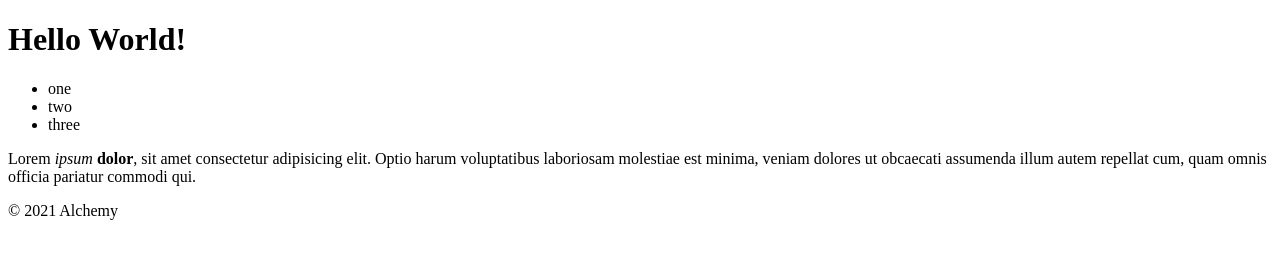
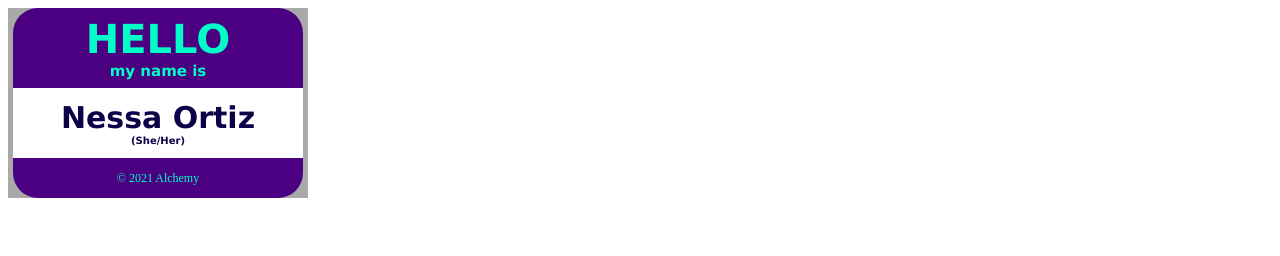
Before and after one commit to NessaOrtiz/name-tag, a plain HTML site: page index.html in a window 1280 px wide. Drawn offline with Linux system fonts and the light colour scheme.

Commit message:
name tag css

```diff
--- a/index.html
+++ b/index.html
@@ -4,27 +4,33 @@
     <meta charset="UTF-8">
     <meta name="viewport" content="width=device-width, initial-scale=1.0">
     <title>Chapapa 🦊</title>
+    <link rel="stylesheet" href="style.css">
 </head>
 <body>
-    <header>
-        <h1>
-            Hello World!
-        </h1>
-    </header>
+    <main>
+        <div class="tag-title">
+           <h1>
+               hello
+           </h1>
+           <h3>
+               my name is
+           </h3>
+        </div>
 
-    <main>
-       <ul>
-        <li>one</li>
-        <li>two</li>
-        <li>three</li>
-      </ul>
-      <p>Lorem <em>ipsum</em> <strong>dolor</strong>, sit amet consectetur adipisicing elit. Optio harum voluptatibus laboriosam molestiae est minima, veniam dolores ut obcaecati assumenda illum autem repellat cum, quam omnis officia pariatur commodi qui.</p>
+        <div class="name">
+            Nessa Ortiz
+              <h2>
+                  (She/Her)
+              </h2>
+        </div>
+
+        <footer class="footer">
+        &copy; 2021 Alchemy
+        </footer>
+
    </main>
 
 
-   <footer>
-        &copy; 2021 Alchemy
-   </footer>
 
 </body>
 </html>
--- /dev/null
+++ b/style.css
@@ -0,0 +1,63 @@
+h1 {
+    text-transform: uppercase;
+    font-size: 40px;
+}
+h3 {
+    font-size: 15px;
+}
+h1, h3 {
+    margin: 0px;
+}
+h2 {
+    font-size: 10px;
+    margin: 0px;
+}
+.tag-title {
+    background-color: indigo;
+    color: rgb(0, 255, 200);
+    font-weight: bold;
+    font-family: Verdana, Geneva, Tahoma, sans-serif;
+    text-align: center;
+    border-radius: 25px 25px 0px 0px;
+    height: 80px;
+    margin: 5px 5px 0px 5px;
+    display: flex;
+    justify-content: center;
+    align-items: center;
+    flex-direction: column;
+}
+.name {
+    background-color: white;
+    color: rgb(14, 1, 73);
+    text-align: center;
+    font-size: 30px;
+    font-weight: bold;
+    font-family: 'Lucida Sans', 'Lucida Sans Regular', 'Lucida Grande', 'Lucida Sans Unicode', Geneva, Verdana, sans-serif;
+    height: 70px;
+    margin: 0px;
+    margin-left: 5px;
+    margin-right: 5px;
+    display: flex;
+    justify-content: center;
+    align-items: center;
+    flex-direction: column;
+}
+.footer {
+    background-color: indigo;
+    color: rgb(0, 255, 200);
+    font-size: 12px;
+    text-align: center;
+    border-radius: 0px 0px 25px 25px;
+    height: 40px;
+    margin-left: 5px;
+    margin-right: 5px;
+    display: flex;
+    justify-content: center;
+    align-items: center;
+    flex-direction: column;
+}
+main {
+    background-color: darkgray;
+    height: 100%;
+    width: 300px
+}
```
